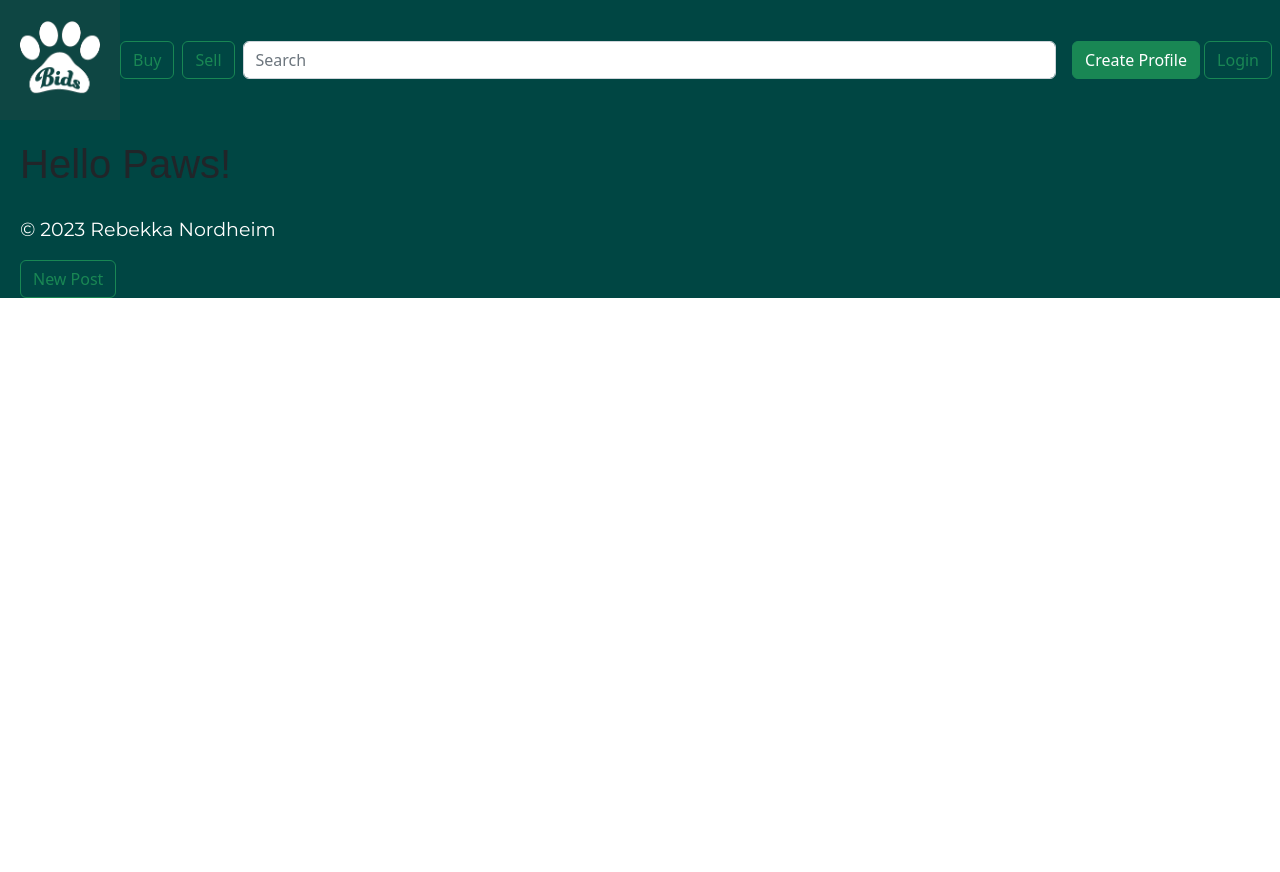
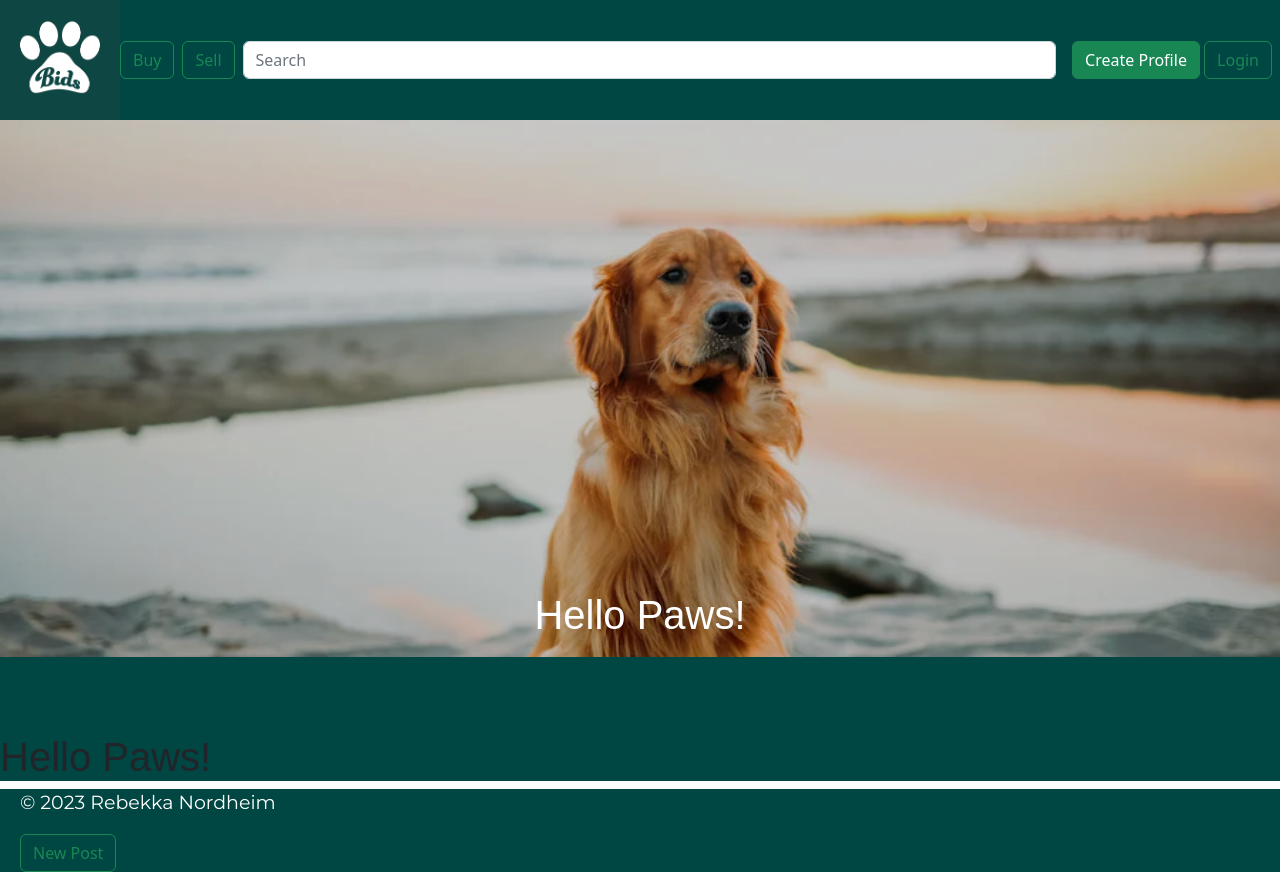
Before and after one commit to rebekkanordheim/semesterproject2, a website: page index.html in a window 1280 px wide. Before the commit the page ends 800 px from the top, so only its background shows below. Drawn offline with nearby package versions, Linux system fonts and the light colour scheme; a web font is replaced by a local one.

Commit message:
image fitted

```diff
--- a/css/styles.css
+++ b/css/styles.css
@@ -21,6 +21,8 @@ p {
 
 body {
     margin: 0;
+    padding: 0;
+    overflow: hidden;
 }
 
 footer {
@@ -29,9 +31,8 @@ footer {
     padding-right: 20px;
 }
 
-
 .body-wrapper {
-    padding: 20px;
+    /*     padding: 20px; */
     margin: 0;
     background-color: #004643;
 }
@@ -41,3 +42,28 @@ footer {
     position: relative;
     bottom: 0;
 }
+
+.image-container {
+    position: relative;
+    display: inline-block;
+    display: block;
+    width: 100%;
+    height: auto;
+}
+
+.this {
+    display: block;
+    width: 100%;
+    height: auto;
+}
+
+.overlay-text {
+    position: relative;
+    top: 40%;
+    left: 50%;
+    transform: translate(-50%, -100%);
+    color: #fff;
+    padding: 10px 20px;
+    font-size: 30px;
+    text-align: center;
+}
--- a/index.html
+++ b/index.html
@@ -40,6 +40,12 @@
         </nav>
     <main>
         <div class="body-wrapper">
+            <div class="image-container">
+                <img class="this" src="/images/photo-1523480717984-24cba35ae1ef.png">
+                <div class="overlay-text">
+                    <h1>Hello Paws!</h1>
+                </div>
+            </div>
             <h1>Hello Paws!</h1>
         </div>
     </main>
```
Also changed, not shown: images/photo-1523480717984-24cba35ae1ef.png (added).
